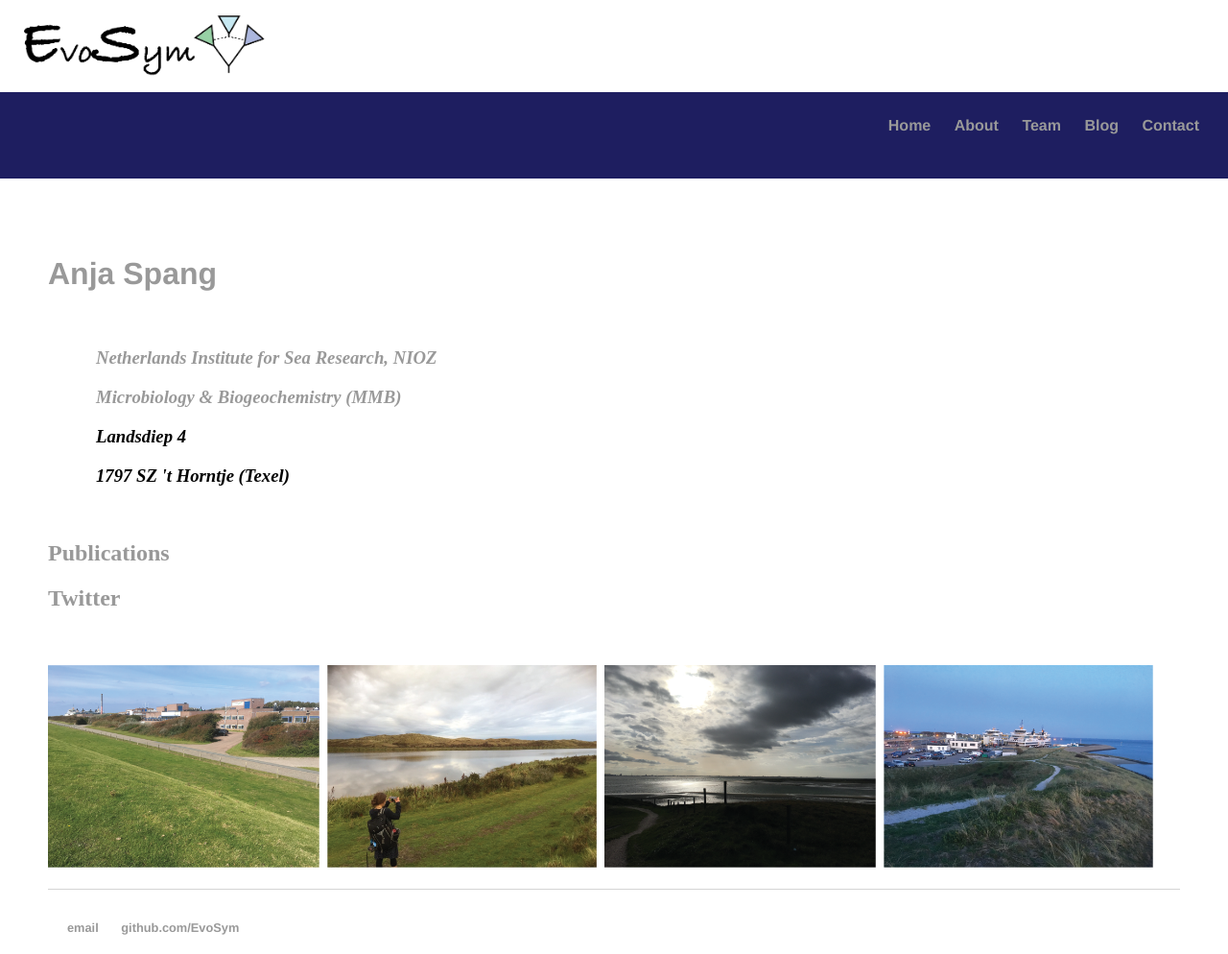
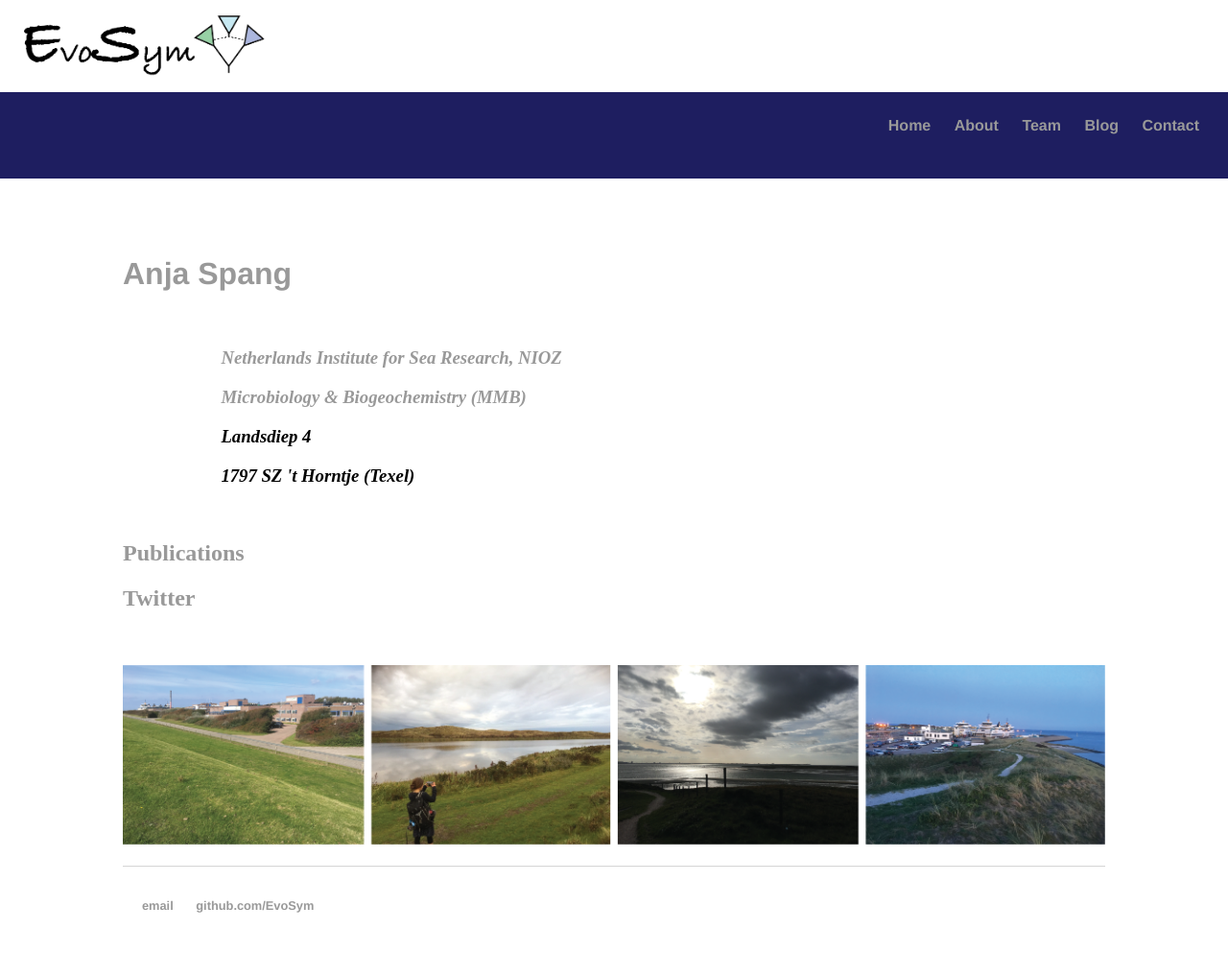
Before and after one commit to EvoSym/EvoSym.github.io, a Jekyll site: the page built from contact/index.html, in a window 1280 px wide. Shown: the whole page at 96% size. Built offline with Jekyll 4.4.1, drawn with Linux system fonts in a browser that asks for light colours; after the commit the page ends 971 px from its top, so only the background shows below that.

Commit message:
Update main.css

```diff
--- a/css/main.css
+++ b/css/main.css
@@ -41,41 +41,41 @@ a:hover {
 h1 {
     font-size: 2em;
     font-family:'Helvetica', 'Arial', 'Sans-Serif';
-    margin-left: 50px;
-    margin-right: 50px;
+    margin-left: 10%;
+    margin-right: 10%;
 }
 p {
     font-size: 1.5em;
     line-height: 1.4em;
     color: #333;
-    margin-left: 50px;
-    margin-right: 50px;
+    margin-left: 10%;
+    margin-right: 10%;
 }
 h2, h3 {
-    margin-left: 50px;
-    margin-right: 50px;
+    margin-left: 10%;
+    margin-right: 10%;
 }
 posts {
-    margin-left: 50px;
-    margin-right: 50px;
+    margin-left: 10%;
+    margin-right: 10%;
 }
 meta {
-    margin-left: 50px;
-    margin-right: 50px;
+    margin-left: 10%;
+    margin-right: 10%;
 }
 span {
-    margin-left: 50px;
-    margin-right: 50px;
+    margin-left: 10%;
+    margin-right: 10%;
 }
 address {
-    margin-left: 50px;
-    margin-right: 50px;
+    margin-left: 10%;
+    margin-right: 10%;
 }
 footer {
     border-top: 1px solid #d5d5d5;
     font-size: .8em;
-    margin-left: 50px;
-    margin-right: 50px;
+    margin-left: 10%;
+    margin-right: 10%;
 }
 ul.posts {
     margin: 20px auto 40px;
@@ -88,14 +88,14 @@ ul.posts li {
 }
 .box {
   width: 70%;
-  margin-left: 50px;
-  margin-right: 50px;
+  margin-left: 10%;
+  margin-right: 10%;
 }
 .box2 {
-  width: 90%;
+  width: 80%;
   align: center;
-  margin-left: 50px;
-  margin-right: 50px;
+  margin-left: 10%;
+  margin-right: 10%;
 }
 .logo {
     width: 20%;
```
